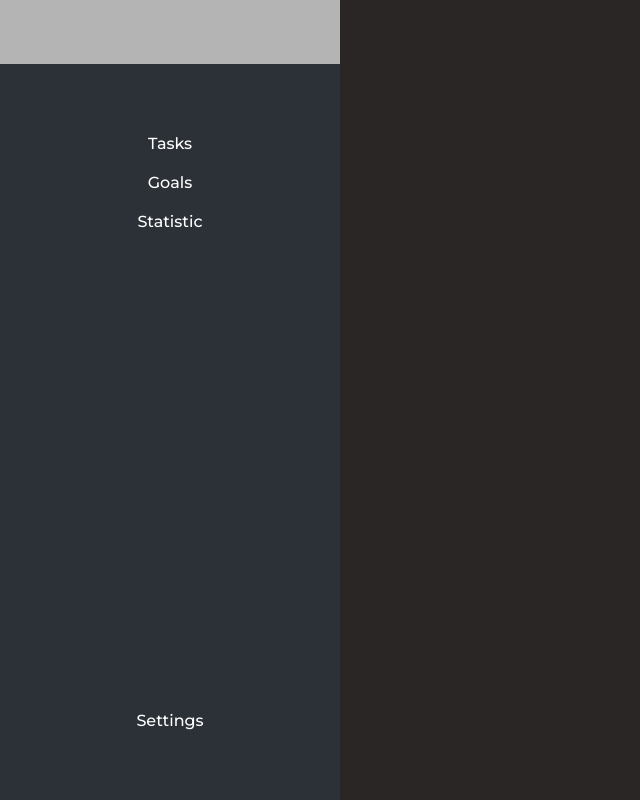
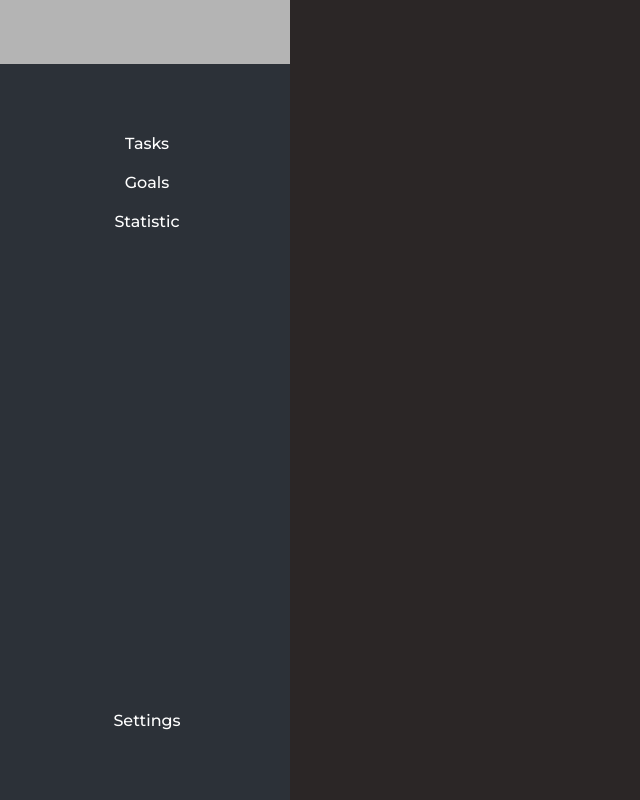
Before and after one commit to par1tet/houtask, a React (Vite) app in the folder houtask-react/: page / in a window 1280 px wide. Shown: the whole page, without its empty margins (0-640 px from the left). Built offline with nearby package versions, Linux system fonts and the light colour scheme.

Commit message:
sidebar upd

```diff
--- a/houtask-react/src/App.jsx
+++ b/houtask-react/src/App.jsx
@@ -7,11 +7,17 @@ import { SideBar } from './components/SideBar.jsx'
 import { Routes, Route } from 'react-router-dom'
 import { observer } from "mobx-react-lite"
 import { activePage } from './store/activePage.js'
+import { toJS } from "mobx";
 
 const myActivePage = new activePage()
 export const activePageContext = createContext();
 
 const App = observer(() => {
+  if(toJS(myActivePage.activePage) === ''){
+    let hrefPath = window.location.href.split('/')
+    myActivePage.activePage = hrefPath[hrefPath.length - 1]
+  }
+
   return (
     <activePageContext.Provider value={myActivePage}>
       <div className='app'>
--- a/houtask-react/src/assets/main.css
+++ b/houtask-react/src/assets/main.css
@@ -10,7 +10,7 @@ body, html {
     font-size: 14px;
     font-weight: 500;
 
-    --width-sidebar: 340px;
+    --width-sidebar: 290px;
     --margin-contentbar: 10px;
     --gap-contentbar: 10px;
 }
@@ -159,11 +159,14 @@ select:focus {
 }
 
 .sidebar {
+    --background-color-sidebar: rgb(44, 49, 56);
+
     width: var(--width-sidebar);
     height: 100vh;
-    background: rgb(44, 49, 56);
+    background-color: var(--background-color-sidebar);
 
     --heigth-profile: 8%;
+    --padding-nav-item: 10px;
 }
 
 .sidebar__profile {
@@ -175,21 +178,30 @@ select:focus {
 .sidebar__profile_navigation_item {
     display: flex;
 
-    width: 100%;
-
-    padding: 10px 0;
-
+    width: calc(100% - 4px);
     font-size: 16px;
 
-    transition: background-color 450ms;
+    border-left: 4px var(--background-color-sidebar) solid;
+
+    padding: var(--padding-nav-item) 0;
+
+    transition: border-left 450ms;
 
     justify-content: center;
-    text-align: center;
 }
 
 
 .sidebar__profile_navigation_item:hover {
-    background-color: #136468;
+    border-left-color: rgb(31, 170, 250);
+    cursor: pointer;
+}
+
+.sidebar__profile_navigation_item-active {
+    border-left-color:rgb(255, 0, 0);
+}
+
+.sidebar__profile_navigation_item-active:hover {
+    border-left-color:rgb(112, 11, 11);
     cursor: pointer;
 }
 
@@ -213,7 +225,3 @@ select:focus {
 
     border-radius: 10px;
 }
-
-.sidebar__profile_navigation_item-active {
-    background-color: red;
-}
--- a/houtask-react/src/components/UI/NavigationItem.jsx
+++ b/houtask-react/src/components/UI/NavigationItem.jsx
@@ -1,4 +1,4 @@
-import React, {useEffect, useContext} from "react"
+import React, {useEffect, useContext, useRef} from "react"
 import { useNavigate } from "react-router-dom"
 import { activePageContext } from "../../App.jsx";
 import { toJS } from "mobx";
@@ -6,16 +6,39 @@ import { observer } from "mobx-react-lite";
 
 export const NavigationItem = observer(({children, className, newPath}) => {
     const navigate = useNavigate();
+    const thisItem = useRef()
     const activePage = useContext(activePageContext)
 
     const handleClick = e => {
-        console.log(children)
-        activePage.activePage = children
-        console.log(toJS(activePage))
+        if (toJS(activePage.activePage).toLowerCase() === thisItem.current.id.toLowerCase()) return 0;
+        // Если нажата эта же кнопка, то выходим
+
+        const lastPageItem = document.getElementById(toJS(activePage.activePage).toLowerCase())
+        // Получаем предыдущию кноку
+        // console.log(lastPageItem)
+
+        lastPageItem.classList.remove('sidebar__profile_navigation_item-active')
+        // Убираем активный класс для текущей кнопки
+
+        activePage.activePage = children.toLowerCase()
+        // Изменяем текущию страницу в глобал сторе
+
         navigate(newPath)
+        // Переводим на следуищую страницу
     }
 
-    return (<div className={`${className} ${children.toLowerCase()}`} onClick={handleClick}>
+    useEffect(() => {
+        if (toJS(activePage.activePage).toLowerCase() === thisItem.current.id.toLowerCase()){
+            thisItem.current.className += ' sidebar__profile_navigation_item-active'
+        }
+    })
+
+    return (<div
+        className={`${className}`}
+        id={`${children.toLowerCase()}`}
+        onClick={handleClick}
+        ref={thisItem}
+    >
         {children}
     </div>)
 })
```
